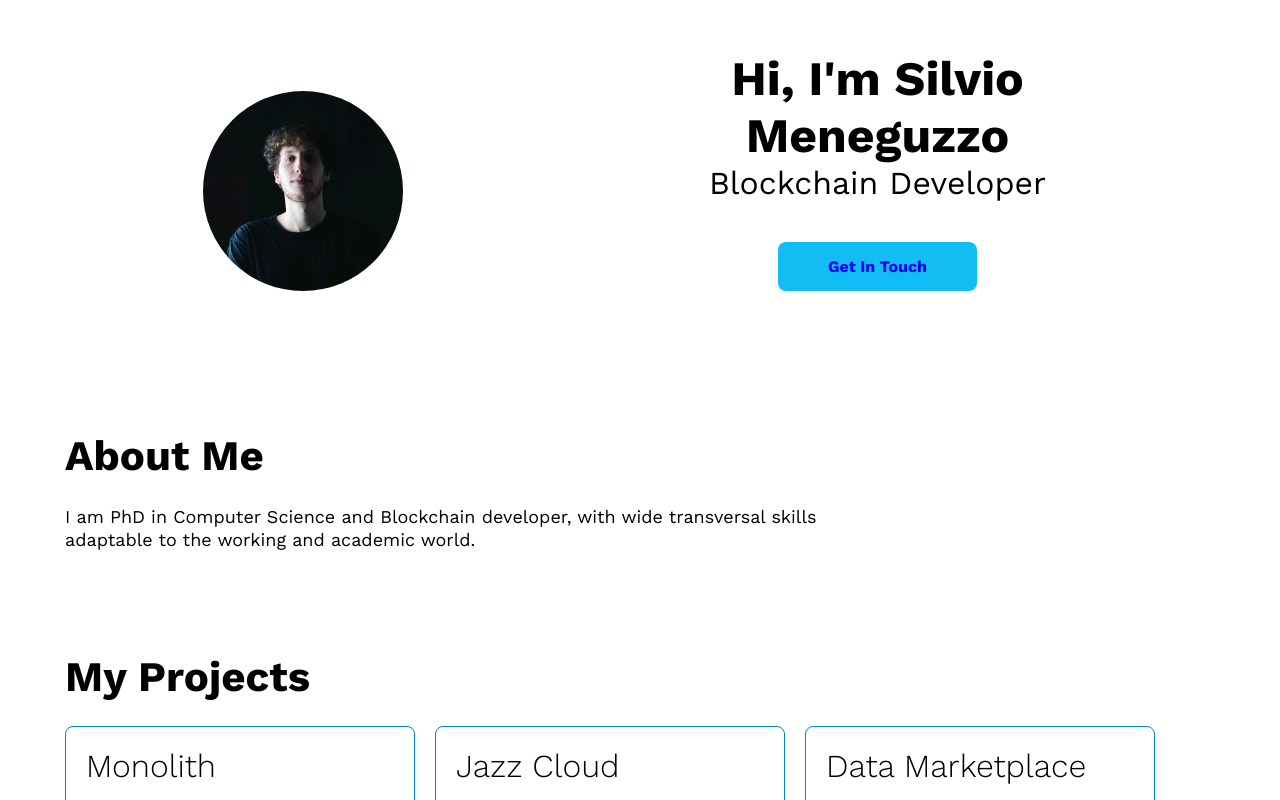
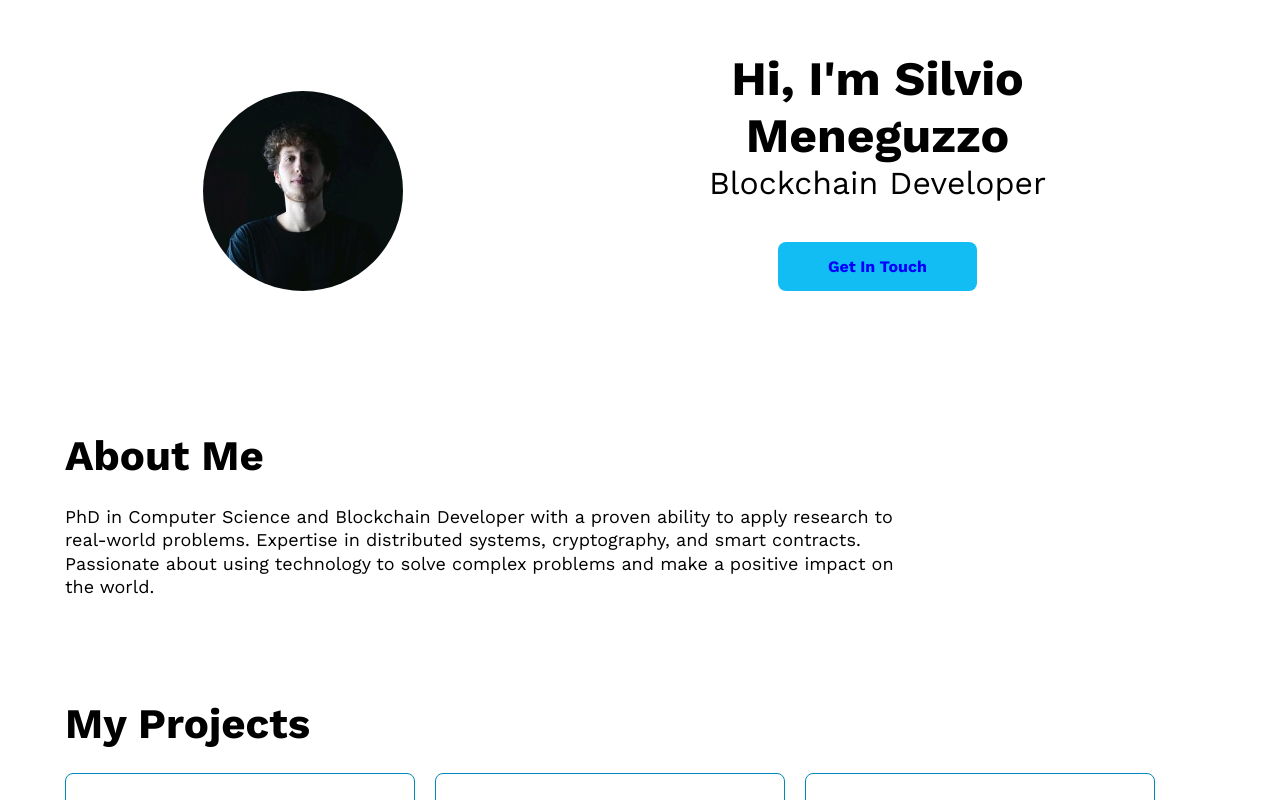
Before and after one commit to smeneguz/portfolio_Silvio, a React (Create React App) app: page / in a window 1280 px wide. Shown: the top 800 px of the page. Built offline with nearby package versions, Linux system fonts and the light colour scheme.

Commit message:
update versions and description

```diff
--- a/src/components/About.js
+++ b/src/components/About.js
@@ -5,9 +5,9 @@ const About = () => {
         <section className='about'>
             <h2>About Me</h2>
             <p>
-                I am PhD in Computer Science and Blockchain developer, with wide
-                transversal skills adaptable to the working
-                and academic world.
+            PhD in Computer Science and Blockchain Developer with a proven ability to apply research to real-world problems.
+            Expertise in distributed systems, cryptography, and smart contracts.
+            Passionate about using technology to solve complex problems and make a positive impact on the world.
 
             </p>
         </section>
```
Also changed, not shown: package.json (+6 -6 lines), 1 other file (tests, documents, lock files or other folders).
